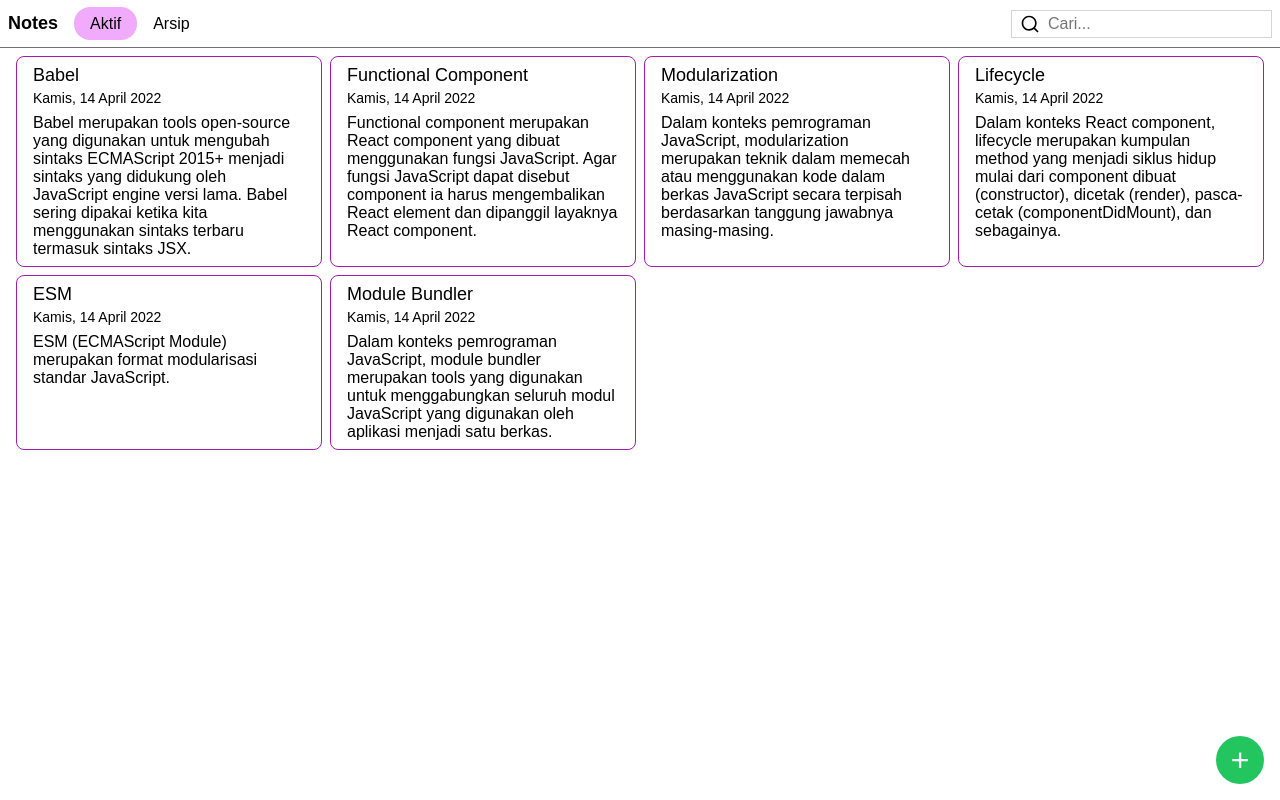
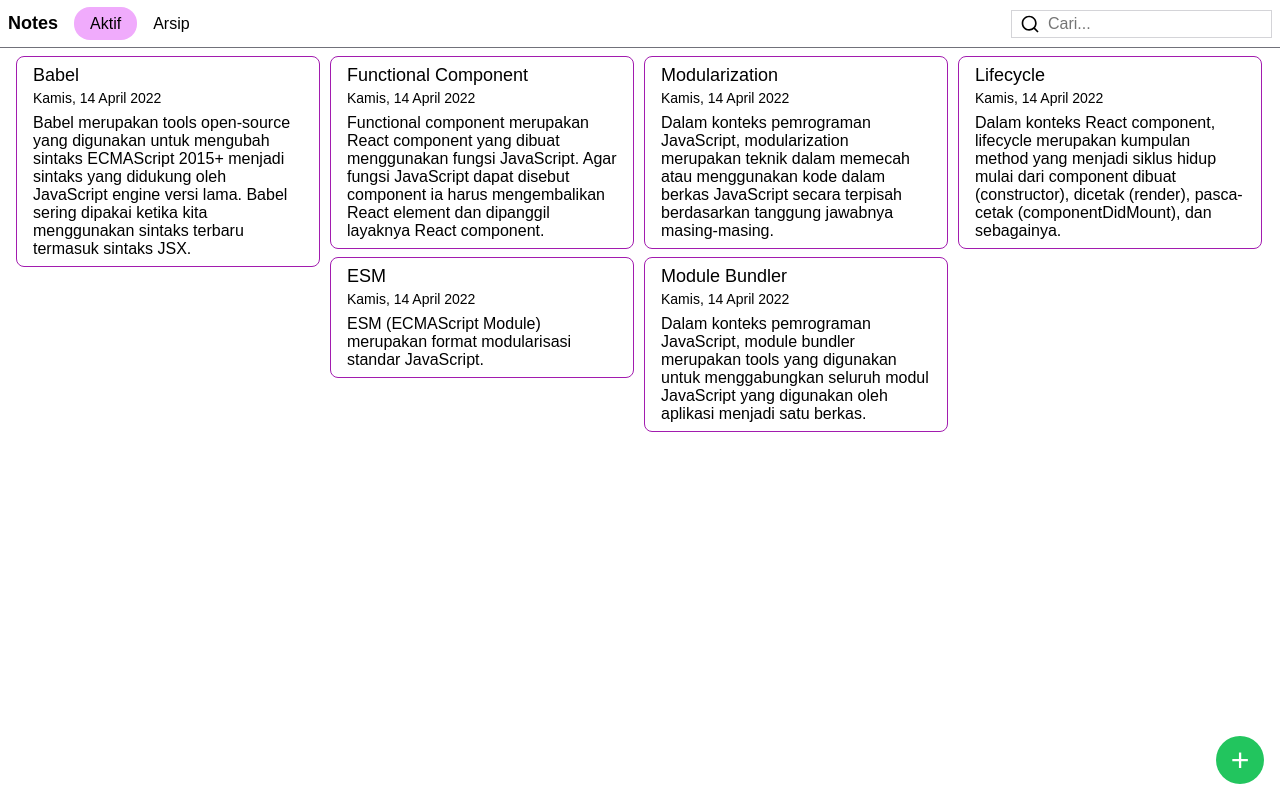
Before and after one commit to levirs565/react-notes, a React (Vite) app: page / in a window 1280 px wide. Built offline with nearby package versions, Linux system fonts and the light colour scheme.

Commit message:
very simple masonry grid in note

```diff
--- a/src/components/Note.css
+++ b/src/components/Note.css
@@ -5,25 +5,38 @@
 .note-list {
   list-style: none;
   padding-inline: 0;
-  display: grid;
-  gap: 8px;
+  /* display: grid; */
+  column-gap: 8px;
+  display: flex;
+  flex-direction: column;
+  flex-wrap: wrap;
+}
+
+.masonry-divider {
+  width: 0;
+  /* flex-basis: 100%;
+  width: 0px;
+  background: red; */
 }
 
 @media (min-width: 640px) {
-  .note-list {
+  /* .note-list {
     grid-template-columns: 1fr 1fr;
-  }
+  } */
 }
 
 @media (min-width: 960px) {
-  .note-list {
+  /* .note-list {
     grid-template-columns: repeat(3, 1fr);
-  }
+  } */
 }
 
 @media (min-width: 1280px) {
-  .note-list {
+  /* .note-list {
     grid-template-columns: repeat(4, 1fr);
+  } */
+  .note {
+    width: calc(25% - 8px);
   }
 }
 
@@ -36,6 +49,7 @@
   gap: 8px;
   position: relative;
   transition: transform 0.25s ease-in-out, box-shadow 0.25s ease-in-out;
+  margin-bottom: 8px;
 }
 
 .note:hover {
--- a/src/components/Note.jsx
+++ b/src/components/Note.jsx
@@ -3,6 +3,7 @@ import { HighlightText } from "./HighlightText";
 import "./Note.css";
 import { showFormattedDate } from "../utils";
 import { Link, useLocation } from "react-router-dom";
+import { useEffect, useRef, useState } from "react";
 
 export function Note({ id, title, body, createdAt, highlightPattern }) {
   const location = useLocation();
@@ -31,12 +32,97 @@ export function Note({ id, title, body, createdAt, highlightPattern }) {
   );
 }
 
-export function NoteList({ list, highlightPattern, emptyMessage }) {
-  if (list.length === 0) {
-    return <p className="note-empty">{emptyMessage}</p>;
-  }
+export function NoteListGrid({ list, highlightPattern }) {
+  const listRef = useRef();
+
+  const columnCount = 4;
+  const [maxColumnHeight, setMaxColumnHeight] = useState();
+  const [lineBreakCount, setLineBreakCount] = useState(0);
+
+  const updateSize = () => {
+    const listElement = listRef.current;
+
+    const columnsHeight = new Array(columnCount).fill(0);
+    let skip = false;
+    listElement.childNodes.forEach((child) => {
+      if (skip) return;
+
+      if (child.className === "masonry-divider") {
+        return;
+      }
+
+      const computedStyle = window.getComputedStyle(child);
+      const height = parseInt(computedStyle.height);
+      if (height === 0) {
+        skip = true;
+        return;
+      }
+
+      const totalHeight = height + parseInt(computedStyle.marginBottom);
+
+      const minHeightIndex = columnsHeight.indexOf(Math.min(...columnsHeight));
+      columnsHeight[minHeightIndex] += totalHeight;
+      child.style.order = minHeightIndex;
+    });
+
+    if (!skip) {
+      setMaxColumnHeight(Math.max(...columnsHeight));
+      setLineBreakCount(columnCount - 1);
+    }
+  };
+
+  useEffect(() => {
+    let animationFrame;
+    const resizeObserver = new ResizeObserver(() => {
+      animationFrame = requestAnimationFrame(updateSize);
+    });
+    const mutationObserver = new MutationObserver((mutationList) => {
+      mutationList.forEach((mutation) => {
+        mutation.addedNodes.forEach((node) => {
+          if (node.className === "masonry-divider") {
+            return;
+          }
+          resizeObserver.observe(node);
+        });
+        mutation.removedNodes.forEach((node) => {
+          if (node.className === "masonry-divider") {
+            return;
+          }
+          resizeObserver.unobserve(node);
+        });
+      });
+    });
+
+    listRef.current.childNodes.forEach((node) => resizeObserver.observe(node));
+    mutationObserver.observe(listRef.current, {
+      childList: true,
+    });
+
+    return () => {
+      if (animationFrame) cancelAnimationFrame(animationFrame);
+      resizeObserver.disconnect();
+      mutationObserver.disconnect();
+    };
+  }, []);
+
+  const dividerList = new Array(lineBreakCount)
+    .fill(0)
+    .map((_, index) => (
+      <span
+        key={index}
+        className="masonry-divider"
+        style={{ order: index + 1 }}
+      ></span>
+    ));
+
   return (
-    <ul className="note-list">
+    <ul
+      className="note-list"
+      ref={listRef}
+      style={{
+        height: maxColumnHeight,
+      }}
+    >
       {list.map(({ id, title, body, createdAt }) => (
         <Note
           key={id}
@@ -47,6 +133,15 @@ export function NoteList({ list, highlightPattern, emptyMessage }) {
           highlightPattern={highlightPattern}
         />
       ))}
+      {dividerList}
     </ul>
   );
 }
+
+export function NoteList({ list, highlightPattern, emptyMessage }) {
+  if (list.length === 0) {
+    return <p className="note-empty">{emptyMessage}</p>;
+  }
+
+  return <NoteListGrid list={list} highlightPattern={highlightPattern} />;
+}
```
